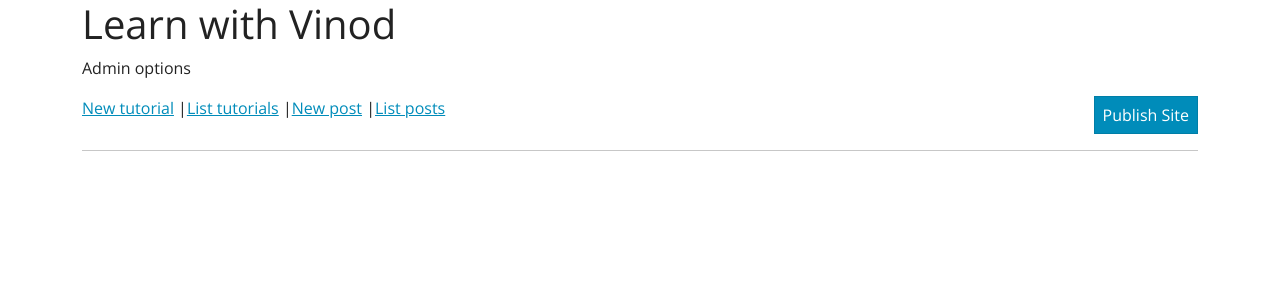
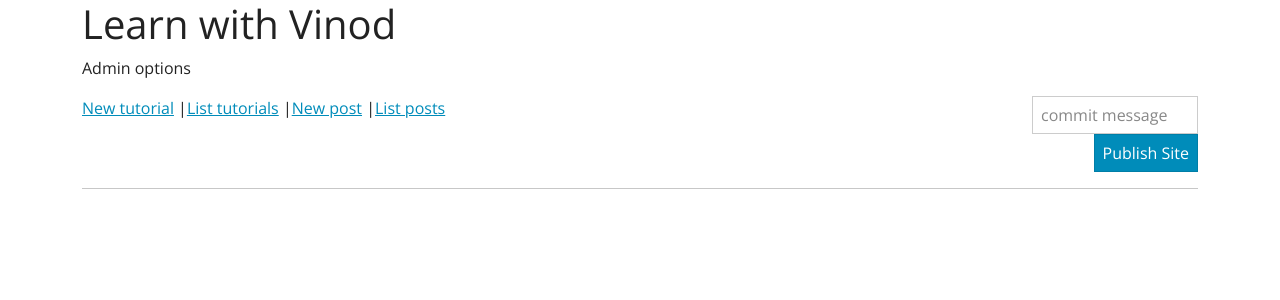
Before and after one commit to vinod-kayartaya/vinod-co, a React (Create React App) app: page /admin in a window 1280 px wide. Shown: the top 300 px of the page. Built offline with nearby package versions, Linux system fonts and the light colour scheme.

Commit message:
undefined

```diff
--- a/src/components/admin/AdminPage.js
+++ b/src/components/admin/AdminPage.js
@@ -1,7 +1,8 @@
-import React from 'react';
+import React, { useState } from 'react';
 import { Link, Outlet } from 'react-router-dom';
 
 const AdminPage = () => {
+    const [commitMessage, setCommitMessage] = useState('');
     return (
         <>
             <div className='container'>
@@ -15,12 +16,23 @@ const AdminPage = () => {
                         <Link to='/admin/posts/list'>List posts</Link>
                     </div>
                     <div className='col-2 text-end'>
+                        <input
+                            type='text'
+                            className='form-control'
+                            placeholder='commit message'
+                            name='commitMessage'
+                            value={commitMessage}
+                            onChange={(e) => setCommitMessage(e.target.value)}
+                        />
                         <button
                             className='btn btn-primary'
                             onClick={() => {
                                 fetch(
                                     'http://localhost:4000/api/publish-to-git',
-                                    { method: 'post' }
+                                    {
+                                        method: 'post',
+                                        body: JSON.stringify({ commitMessage }),
+                                    }
                                 ).then(() => alert('Publish to git started'));
                             }}
                         >
```
Also changed, not shown: src/server/index.js (+6 -2 lines), 1 other file (tests, documents, lock files or other folders).
